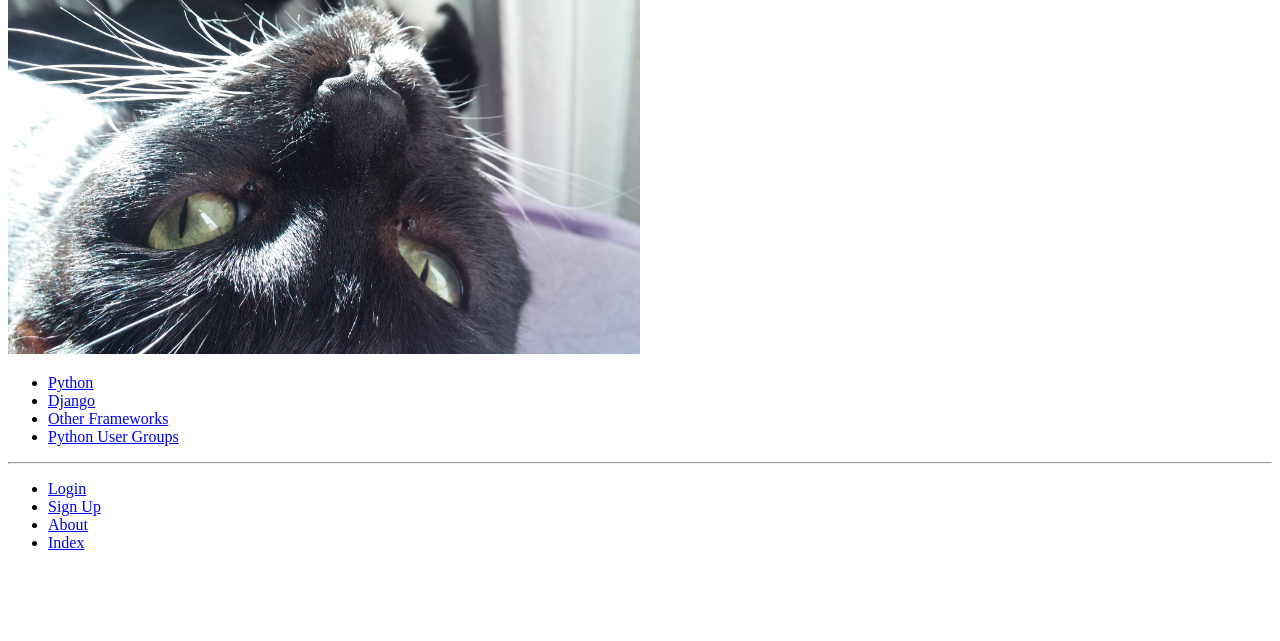
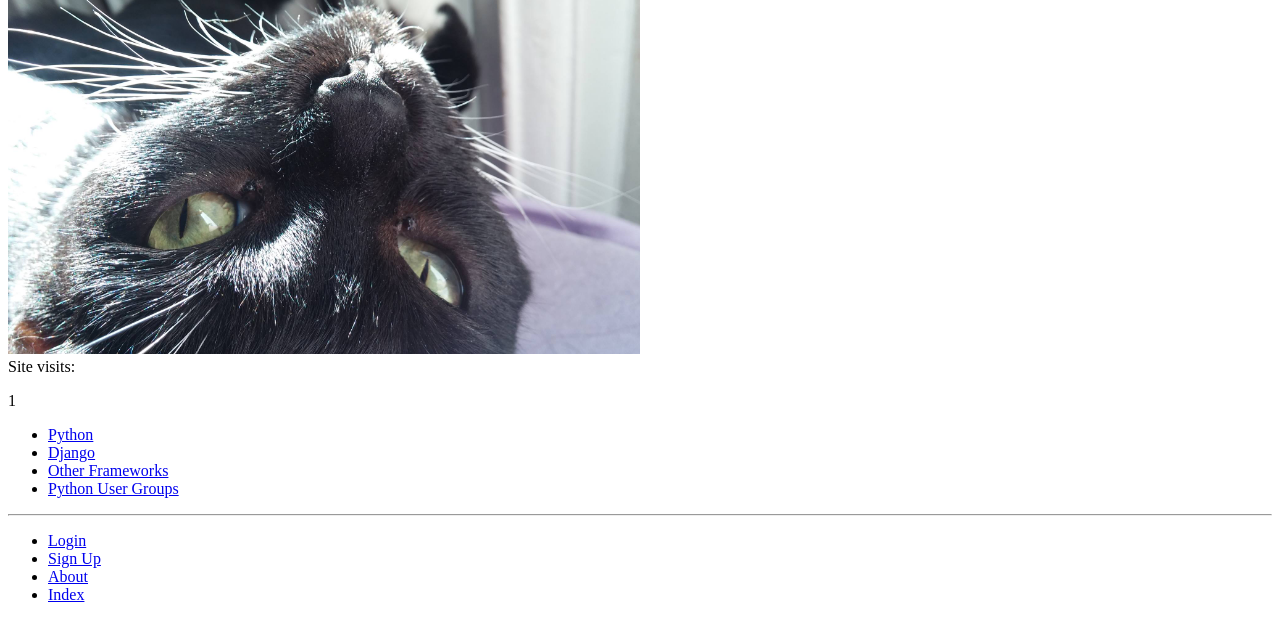
Before and after one commit to jakubwi/tango_with_django, a Django app: page /rango/about/ in a window 1280 px wide. Shown: the part 117-758 px from the top of the page. Run offline with Django 3.2, Linux system fonts and the light colour scheme; data comes from the database, SQL or seed files in the repository; both versions use the stored data as it was after the commit.

Commit message:
after chapter 10

```diff
--- a/rango/views.py
+++ b/rango/views.py
@@ -3,6 +3,7 @@ from django.http import HttpResponse, HttpResponseRedirect
 from django.contrib.auth import authenticate, login, logout
 from django.urls import reverse
 from django.contrib.auth.decorators import login_required
+from datetime import datetime
 
 from rango.models import Page, Category
 from .forms import CategoryForm, PageForm, UserForm, UserProfileForm
@@ -11,10 +12,21 @@ def index(request):
     category_list = Category.objects.order_by('-likes') [:5]
     page_list = Page.objects.order_by('-views') [:5]
     context_dict ={'categories': category_list, 'pages': page_list}
-    return render(request, 'rango/index.html', context=context_dict)
+
+    visitor_cookie_handler(request)
+    context_dict['visits'] = request.session['visits']
+
+    response = render(request, 'rango/index.html', context=context_dict)
+    return response
+
 def about(request):
     context_dict={'boldmessagetwo': "Na dole zdjecie Diabla!"}
-    return render(request, 'rango/about.html', context=context_dict)
+
+    visitor_cookie_handler(request)
+    context_dict['visits'] = request.session['visits']
+
+    response = render(request, 'rango/about.html', context=context_dict)
+    return response
 
 def show_category(request, category_name_slug):
     context_dict = {}
@@ -114,3 +126,23 @@ def restricted(request):
 def user_logout(request):
     logout(request)
     return HttpResponseRedirect(reverse('index'))
+
+def get_server_side_cookie(request, cookie, default_val=None):
+    val = request.session.get(cookie)
+    if not val:
+        val = default_val
+    return val
+
+def visitor_cookie_handler(request):
+    visits = int(get_server_side_cookie(request, 'visits', '1'))
+
+    last_visit_cookie = get_server_side_cookie(request, 'last_visit', str(datetime.now()))
+    last_visit_time = datetime.strptime(last_visit_cookie[:-7], '%Y-%m-%d %H:%M:%S')
+    if (datetime.now() - last_visit_time).seconds > 0:
+        visits = visits + 1
+        request.session['last_visit'] = str(datetime.now())
+    else:
+        visits = 1
+        request.session['last_visit'] = last_visit_cookie
+
+    request.session['visits'] =  visits
--- a/templates/rango/about.html
+++ b/templates/rango/about.html
@@ -14,4 +14,7 @@
         <div>
             <img src="{{ MEDIA_URL}}diobel.jpg" alt="DIABOL!" height="50%" width="50%"/>
         </div>
+        <div>
+            Site visits: <p>{{ visits }}</p>
+        </div>
 {% endblock %}
```
Also changed, not shown: db.sqlite3.
